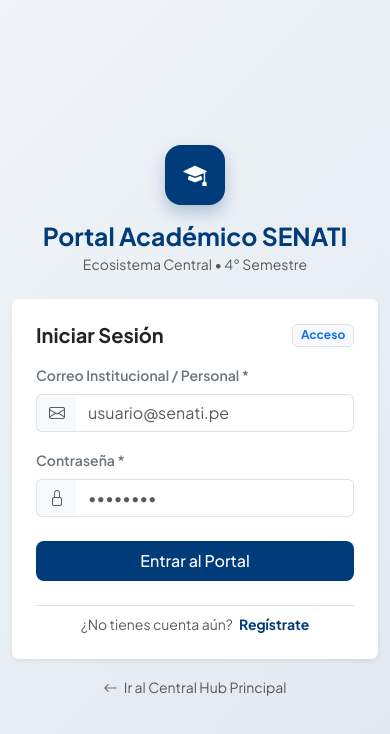
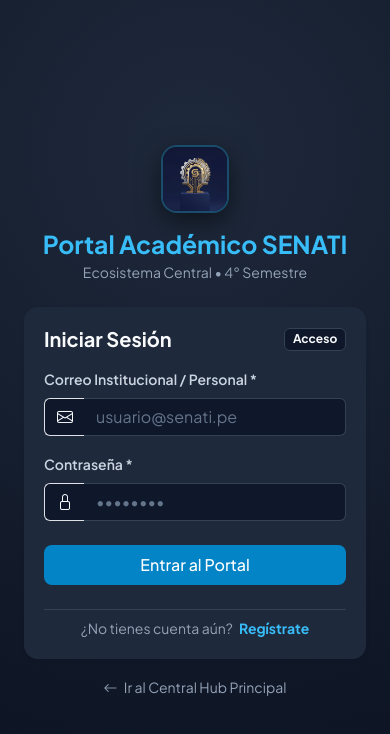
Before and after one commit to Vrak23/Senati-Portal, an Angular app: page /login in a window 390 px wide. Shown: the top 734 px of the page. Built offline with nearby package versions, Linux system fonts and the light colour scheme.

Commit message:
feat: integrar logo oficial, tema oscuro permanente por defecto y mejoras responsive

```diff
--- a/src/app/dashboard/dashboard.html
+++ b/src/app/dashboard/dashboard.html
@@ -6,8 +6,8 @@
       <div class="container d-flex justify-content-between align-items-center" style="max-width: 1080px;">
         <!-- Brand Minimal -->
         <div class="d-flex align-items-center gap-2">
-          <div class="senati-logo-badge d-flex align-items-center justify-content-center">
-            <i class="bi bi-check2 text-white fs-5"></i>
+          <div class="senati-logo-wrapper">
+            <img src="logo.jpg" alt="Logo SENATI" class="senati-logo-img">
           </div>
           <div>
             <span class="fw-bold text-dark fs-6 tracking-tight d-block leading-none">SENATI Tareas</span>
@@ -49,14 +49,6 @@
 
         <div class="vr mx-1 opacity-25" style="height: 18px;"></div>
 
-        <!-- Botón Modo Oscuro Desktop -->
-        <button
-          (click)="toggleTheme()"
-          class="btn btn-ghost-icon btn-sm"
-          [title]="isDarkMode ? 'Cambiar a modo claro' : 'Cambiar a modo oscuro'">
-          <i class="bi" [ngClass]="isDarkMode ? 'bi-sun text-warning' : 'bi-moon-stars text-muted'"></i>
-        </button>
-
         <!-- Logout Desktop -->
         <button (click)="onLogout()" class="btn btn-ghost-icon btn-sm text-muted hover-danger" title="Cerrar Sesión">
           <i class="bi bi-box-arrow-right"></i>
@@ -65,14 +57,6 @@
 
       <!-- Mobile Hamburger Button (< 768px) -->
       <div class="d-flex d-md-none align-items-center gap-1">
-        <!-- Botón Modo Oscuro Rápido Mobile -->
-        <button
-          (click)="toggleTheme()"
-          class="btn btn-ghost-icon btn-sm"
-          [title]="isDarkMode ? 'Cambiar a modo claro' : 'Cambiar a modo oscuro'">
-          <i class="bi" [ngClass]="isDarkMode ? 'bi-sun text-warning' : 'bi-moon-stars text-muted'"></i>
-        </button>
-
         <!-- Hamburger Toggle -->
         <button
           (click)="mobileMenuOpen = !mobileMenuOpen"
@@ -180,31 +164,31 @@
   </header>
 
   <!-- Sub-Navbar de Secciones & Exportación de Calendario -->
-  <div class="subnav-sections-bar bg-white border-bottom py-2 px-3 px-md-4">
-    <div class="container d-flex justify-content-between align-items-center flex-wrap gap-2" style="max-width: 1080px;">
-      <div class="d-flex align-items-center gap-1 flex-wrap">
+  <div class="subnav-sections-bar bg-white border-bottom py-2 px-2 px-md-4">
+    <div class="container d-flex justify-content-between align-items-center gap-2 subnav-container" style="max-width: 1080px;">
+      <div class="d-flex align-items-center gap-1 subnav-pills-scroll">
         <button
           (click)="activeTab = 'tareas'"
-          class="btn btn-sm px-3 fw-semibold rounded-pill"
+          class="btn btn-sm px-3 fw-semibold rounded-pill text-nowrap flex-shrink-0"
           [ngClass]="activeTab === 'tareas' ? 'btn-primary' : 'btn-ghost text-muted'">
           📌 Tareas Diarias
         </button>
         <button
           (click)="activeTab = 'horarios'"
-          class="btn btn-sm px-3 fw-semibold rounded-pill position-relative"
+          class="btn btn-sm px-3 fw-semibold rounded-pill position-relative text-nowrap flex-shrink-0"
           [ngClass]="activeTab === 'horarios' ? 'btn-primary' : 'btn-ghost text-muted'">
           📅 Horario de Clases
           <span *ngIf="claseEnVivo" class="badge rounded-pill bg-danger ms-1 px-1 py-0" style="font-size: 0.65rem;" title="En vivo ahora">● LIVE</span>
         </button>
         <button
           (click)="activeTab = 'proyectos'"
-          class="btn btn-sm px-3 fw-semibold rounded-pill"
+          class="btn btn-sm px-3 fw-semibold rounded-pill text-nowrap flex-shrink-0"
           [ngClass]="activeTab === 'proyectos' ? 'btn-primary' : 'btn-ghost text-muted'">
           🚀 Entregables & Proyectos
         </button>
         <button
           (click)="activeTab = 'calculadora'"
-          class="btn btn-sm px-3 fw-semibold rounded-pill"
+          class="btn btn-sm px-3 fw-semibold rounded-pill text-nowrap flex-shrink-0"
           [ngClass]="activeTab === 'calculadora' ? 'btn-primary' : 'btn-ghost text-muted'">
           🧮 Calculadora de Notas
         </button>
@@ -213,10 +197,11 @@
       <!-- Botón Exportar Calendario -->
       <button
         (click)="exportarCalendarioICS()"
-        class="btn btn-ghost btn-sm text-primary fw-semibold d-flex align-items-center gap-1 border shadow-xs"
+        class="btn btn-ghost btn-sm text-primary fw-semibold d-flex align-items-center gap-1 border shadow-xs text-nowrap flex-shrink-0 ms-auto"
         title="Descargar archivo .ics compatible con Outlook SENATI, Google Calendar y Windows Calendar">
         <i class="bi bi-calendar2-week"></i>
-        <span>Exportar Calendario (.ics)</span>
+        <span class="d-none d-sm-inline">Exportar Calendario (.ics)</span>
+        <span class="d-inline d-sm-none">.ics</span>
       </button>
     </div>
   </div>
@@ -343,7 +328,7 @@
           </div>
 
           <!-- Lado Derecho / Fila Inferior en Mobile: Fecha y Acciones -->
-          <div class="task-actions-row d-flex align-items-center justify-content-between justify-content-sm-end gap-3 w-100 w-sm-auto pt-2 pt-sm-0 border-top border-sm-0 mt-1 mt-sm-0">
+          <div class="task-actions-row d-flex align-items-center justify-content-between justify-content-sm-end gap-2 gap-sm-3">
             <!-- Fecha Límite -->
             <div class="d-flex align-items-center gap-1 text-nowrap" [class.text-danger]="isTaskOverdue(t.fecha_limite) && t.estado !== 'entregado'" [class.text-warning]="isTaskDueSoon(t.fecha_limite) && t.estado !== 'entregado'" [class.text-muted]="t.estado === 'entregado' || (!isTaskOverdue(t.fecha_limite) && !isTaskDueSoon(t.fecha_limite))">
               <i class="bi bi-clock opacity-75" style="font-size: 0.8rem;"></i>
@@ -474,22 +459,22 @@
           <!-- Filas de Clases del Día -->
           <div class="p-0">
             <div *ngFor="let clase of dia.clases; let last = last"
-                 class="p-3 d-flex justify-content-between align-items-center flex-wrap gap-2 transition-all"
+                 class="p-3 d-flex justify-content-between align-items-start align-items-sm-center flex-column flex-sm-row gap-3 transition-all"
                  [class.border-bottom]="!last"
                  [style.borderLeft]="'4px solid ' + (clase.curso.color || '#003b7a')">
 
               <!-- Info del Curso -->
-              <div class="d-flex align-items-center gap-3">
-                <div class="text-nowrap">
+              <div class="d-flex align-items-center gap-3 min-w-0 w-100 w-sm-auto">
+                <div class="text-nowrap flex-shrink-0">
                   <span class="badge bg-light text-dark border font-monospace px-2 py-1 fw-bold" style="font-size: 0.8rem;">
                     {{ clase.horaFormateada }}
                   </span>
                   <div *ngIf="clase.enVivo" class="text-danger small fw-bold mt-1" style="font-size: 0.7rem;">● En curso</div>
                 </div>
 
-                <div>
-                  <h4 class="fw-bold text-dark mb-0 fs-6">{{ clase.curso.nombre }}</h4>
-                  <div class="text-muted small">
+                <div class="min-w-0">
+                  <h4 class="fw-bold text-dark mb-0 fs-6 text-break">{{ clase.curso.nombre }}</h4>
+                  <div class="text-muted small text-break">
                     <span *ngIf="clase.curso.profesor">Docente: {{ clase.curso.profesor }}</span>
                     <span *ngIf="clase.curso.profesor" class="mx-1">&bull;</span>
                     <span>Semestre {{ clase.curso.semestre }}°</span>
@@ -498,7 +483,7 @@
               </div>
 
               <!-- Botones de Acción -->
-              <div class="d-flex align-items-center gap-1 flex-wrap">
+              <div class="d-flex align-items-center gap-1 flex-wrap w-100 w-sm-auto justify-content-start justify-content-sm-end pt-1 pt-sm-0">
                 <a
                   *ngIf="clase.curso.link_blackboard"
                   [href]="clase.curso.link_blackboard"
@@ -785,11 +770,11 @@
               </div>
             </div>
 
-            <div class="d-flex justify-content-between text-muted mt-1" style="font-size: 0.72rem;">
-              <span>0.0</span>
-              <span style="margin-left: 8%;" class="text-danger fw-semibold">10.5 (Aprobación)</span>
-              <span style="margin-left: 6%;" class="text-success fw-semibold">14.0 (Notable)</span>
-              <span>20.0</span>
+            <div class="d-flex justify-content-between align-items-center text-muted mt-1 flex-wrap gap-1" style="font-size: 0.72rem;">
+              <span>Min: 0.0</span>
+              <span class="text-danger fw-semibold"><i class="bi bi-flag-fill me-1"></i>10.5 (Aprobación)</span>
+              <span class="text-success fw-semibold"><i class="bi bi-star-fill me-1"></i>14.0 (Notable)</span>
+              <span>Max: 20.0</span>
             </div>
           </div>
         </div>
--- a/src/app/login/login.css
+++ b/src/app/login/login.css
@@ -1,12 +1,48 @@
 .login-page {
   min-height: 100vh;
-  background: linear-gradient(135deg, #f0f4f8 0%, #e2e8f0 100%);
+  background: radial-gradient(circle at 50% 18%, #1e293b 0%, #0b1120 100%);
+  padding: 1.5rem 1rem;
 }
 
-.senati-badge {
-  width: 60px;
-  height: 60px;
-  background-color: var(--senati-blue);
+.senati-login-logo-wrapper {
+  width: 76px;
+  height: 76px;
+  border-radius: 20px;
+  overflow: hidden;
+  border: 2px solid rgba(56, 189, 248, 0.35);
+  box-shadow: 0 8px 24px rgba(0, 0, 0, 0.5);
+  background-color: #0b1120;
+  display: inline-flex;
+  align-items: center;
+  justify-content: center;
+}
+
+.senati-login-logo-img {
+  width: 100%;
+  height: 100%;
+  object-fit: cover;
+  object-position: center 34%;
+}
+
+.login-card {
+  background-color: var(--senati-card-bg, #1e293b);
+  border: 1px solid var(--senati-border, #334155);
   border-radius: 16px;
-  box-shadow: 0 8px 16px rgba(0, 59, 122, 0.25);
 }
+
+@media (max-width: 575.98px) {
+  .login-page {
+    padding: 1rem 0.75rem;
+  }
+
+  .senati-login-logo-wrapper {
+    width: 68px;
+    height: 68px;
+    border-radius: 16px;
+  }
+
+  .login-card {
+    padding: 1.25rem !important;
+    border-radius: 14px;
+  }
+}
--- a/src/app/login/login.html
+++ b/src/app/login/login.html
@@ -2,15 +2,15 @@
   <div class="container" style="max-width: 480px;">
     <!-- Logo / Brand Header -->
     <div class="text-center mb-4">
-      <div class="senati-badge d-inline-flex align-items-center justify-content-center mb-3">
-        <i class="bi bi-mortarboard-fill text-white fs-3"></i>
+      <div class="senati-login-logo-wrapper mb-3">
+        <img src="logo.jpg" alt="Logo SENATI" class="senati-login-logo-img">
       </div>
       <h2 class="fw-bold text-senati mb-1">Portal Académico SENATI</h2>
       <p class="text-muted small">Ecosistema Central &bull; 4° Semestre</p>
     </div>
 
     <!-- Card -->
-    <div class="card shadow-sm p-4 border-0">
+    <div class="card login-card shadow-sm p-4 border-0">
       <div class="d-flex justify-content-between align-items-center mb-3">
         <h5 class="fw-bold mb-0 text-dark">
           {{ isRegisterMode ? 'Crear Cuenta Académica' : 'Iniciar Sesión' }}
--- a/src/index.html
+++ b/src/index.html
@@ -1,16 +1,16 @@
 <!doctype html>
-<html lang="es">
+<html lang="es" class="dark-theme">
 <head>
   <meta charset="utf-8">
   <title>Portal Académico SENATI - Ecosistema</title>
   <base href="/">
   <meta name="viewport" content="width=device-width, initial-scale=1">
   <meta name="description" content="Portal académico SENATI: Gestión de cursos, entregas de tareas, notificaciones y calculadora de promedios Blackboard.">
-  <link rel="icon" type="image/x-icon" href="favicon.ico">
+  <link rel="icon" type="image/jpeg" href="logo.jpg">
   <link rel="preconnect" href="https://fonts.googleapis.com">
   <link rel="preconnect" href="https://fonts.gstatic.com" crossorigin>
 </head>
-<body>
+<body class="dark-theme">
   <app-root></app-root>
 </body>
 </html>
--- a/src/styles.css
+++ b/src/styles.css
@@ -3,19 +3,19 @@
 @import url('https://fonts.googleapis.com/css2?family=Plus+Jakarta+Sans:wght@400;500;600;700&display=swap');
 
 :root {
-  --senati-blue: #003b7a;
-  --senati-dark: #002550;
-  --senati-accent: #0284c7;
-  --senati-light-bg: #f8fafc;
-  --senati-card-bg: #ffffff;
-  --senati-border: #e2e8f0;
-  --senati-text-main: #1e293b;
-  --senati-text-muted: #64748b;
-  --senati-navbar-bg: #ffffff;
-  --senati-input-bg: #ffffff;
-  --senati-pill-hover: #e2e8f0;
-  --senati-pill-active: #1e293b;
-  --senati-pill-active-text: #ffffff;
+  --senati-blue: #0284c7;
+  --senati-dark: #0369a1;
+  --senati-accent: #38bdf8;
+  --senati-light-bg: #0b1120;
+  --senati-card-bg: #1e293b;
+  --senati-border: #334155;
+  --senati-text-main: #f8fafc;
+  --senati-text-muted: #94a3b8;
+  --senati-navbar-bg: #1e293b;
+  --senati-input-bg: #0f172a;
+  --senati-pill-hover: #334155;
+  --senati-pill-active: #38bdf8;
+  --senati-pill-active-text: #0f172a;
 }
 
 body.dark-theme {
```
Also changed, not shown: src/app/dashboard/dashboard.css (+61 -5 lines), src/app/dashboard/dashboard.ts (+5 -16 lines), public/logo.jpg (added).
